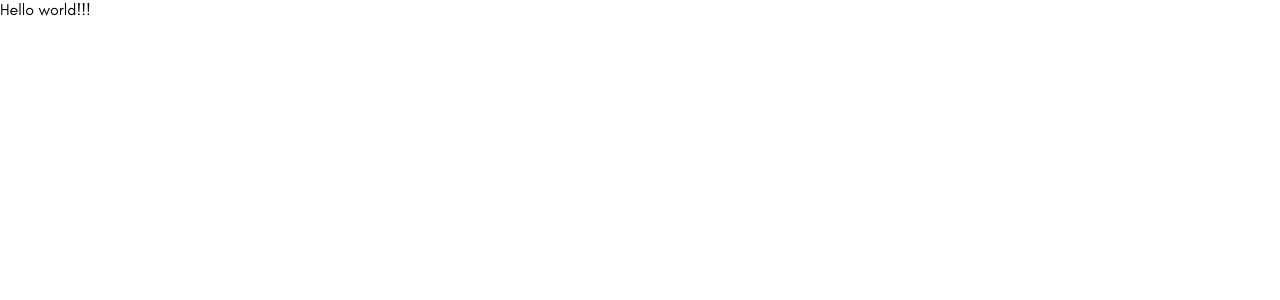
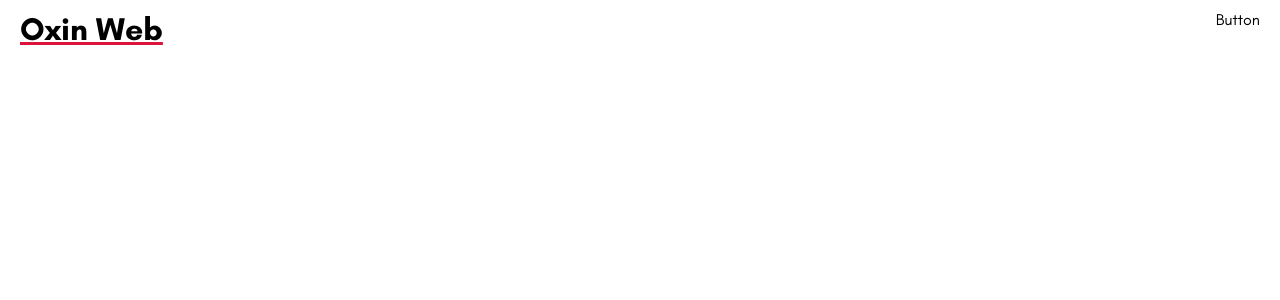
Before and after one commit to Mohammad-ghasempour/React-Website-Styled-Components, a React (Create React App) app: page / in a window 1280 px wide. Shown: the top 300 px of the page. Built offline with nearby package versions, Linux system fonts and the light colour scheme.

Commit message:
create Navbar component but it needs to improve

```diff
--- a/src/App.js
+++ b/src/App.js
@@ -1,10 +1,16 @@
+import styled from "styled-components";
+import Navbar from "./components/Navbar";
 
+const Container = styled.div`
+   height: 100vh;
+`;
 
 function App() {
-  return (<>
-  Hello world!!!
-  </>
-  );
+   return (
+      <Container>
+         <Navbar />
+      </Container>
+   );
 }
 
 export default App;
--- /dev/null
+++ b/src/components/Navbar.jsx
@@ -0,0 +1,31 @@
+import React from "react";
+import styled from "styled-components";
+
+const Container = styled.div`
+   height: 50px;
+`;
+const Wrapper = styled.div`
+   padding: 10px 20px;
+   display: flex;
+   justify-content: space-between;
+`;
+const Logo = styled.h1`
+   font-weight: bold;
+   text-decoration: underline crimson;
+
+`;
+
+const Navbar = () => {
+   return (
+      <Container>
+         <Wrapper>
+            <span>
+               <Logo>Oxin Web</Logo>
+            </span>
+            <span>Button</span>
+         </Wrapper>
+      </Container>
+   );
+};
+
+export default Navbar;
--- a/src/index.css
+++ /dev/null
@@ -1,13 +0,0 @@
-body {
-  margin: 0;
-  font-family: -apple-system, BlinkMacSystemFont, 'Segoe UI', 'Roboto', 'Oxygen',
-    'Ubuntu', 'Cantarell', 'Fira Sans', 'Droid Sans', 'Helvetica Neue',
-    sans-serif;
-  -webkit-font-smoothing: antialiased;
-  -moz-osx-font-smoothing: grayscale;
-}
-
-code {
-  font-family: source-code-pro, Menlo, Monaco, Consolas, 'Courier New',
-    monospace;
-}
```
Also changed, not shown: src/App.css (deleted, +0 -38 lines).
